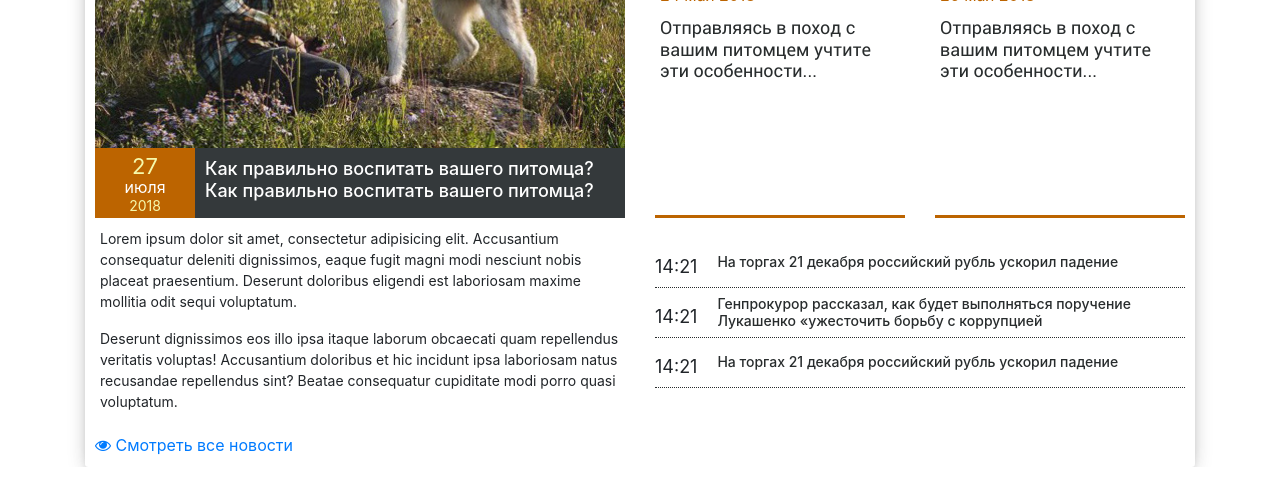
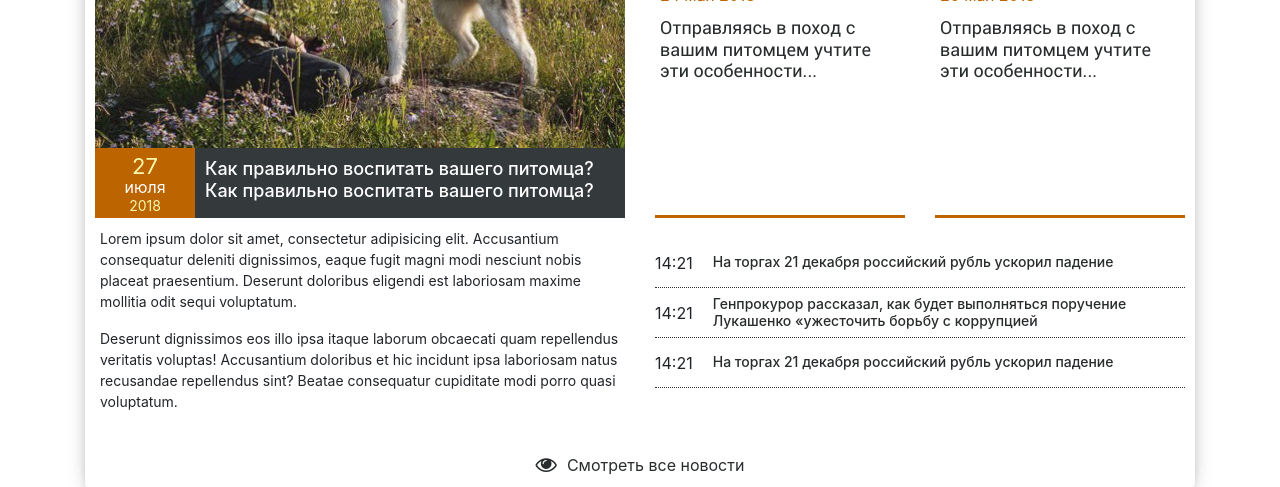
Before and after one commit to dimavz/prodogs_template, a website with bundled scripts: page src/index.html in a window 1280 px wide. Shown: the part 416-903 px from the top of the page. Built offline with nearby package versions, Linux system fonts and the light colour scheme; files whose address does not match are found by name.

Commit message:
Настроено выравнивание по вертикали третичных новостей в модуле новостей

```diff
--- a/src/index.html
+++ b/src/index.html
@@ -408,7 +408,7 @@
                     <div class="col-12">
                         <div class="wrap_link_allnews">
                             <a href="">
-                                <i class="fa fa-eye" aria-hidden="true"></i>
+                                <i class="fa fa-eye fa-lg" aria-hidden="true"></i>
                                 <span>Смотреть все новости</span>
                             </a>
                         </div>
--- a/src/scss/mod_news.scss
+++ b/src/scss/mod_news.scss
@@ -158,31 +158,60 @@
 
     .new{
       display: flex;
-      min-height: 50px;
       align-items: center;
       justify-content: flex-start;
       border-bottom: 1px dotted $color-grey;
+      min-height: 50px;
 
       .datatime{
-        align-self: center;
-        font-size: 18px;
+        font-size: 16px;
         margin-right: 20px;
-        height: 20px;
+        //height: 20px;
       }
       h3{
         @include clear;
-        min-height: 20px;
         font-size: 14px;
         display: flex;
         align-items: center;
 
         a{
-          display: block;
+          @include clear;
+          display: flex;
+          align-items: center;
           width: 100%;
-          height: 100%;
           color: $color-grey;
+
+          &:hover{
+            color:$color-base;
+          }
         }
       }
     }
   }
+
+  .wrap_link_allnews{
+    width: 100%;
+    display: flex;
+    justify-content: center;
+    align-items: center;
+    margin-top: 20px;
+
+    a{
+      display: flex;
+      justify-content: center;
+      align-items: center;
+      color: $color-grey;
+
+      &:hover{
+        text-decoration: none;
+        color:$color-base;
+      }
+
+      i{
+        margin-right: 10px;
+      }
+    }
+
+  }
+
 }
```
Also changed, not shown: src/css/main.css.
